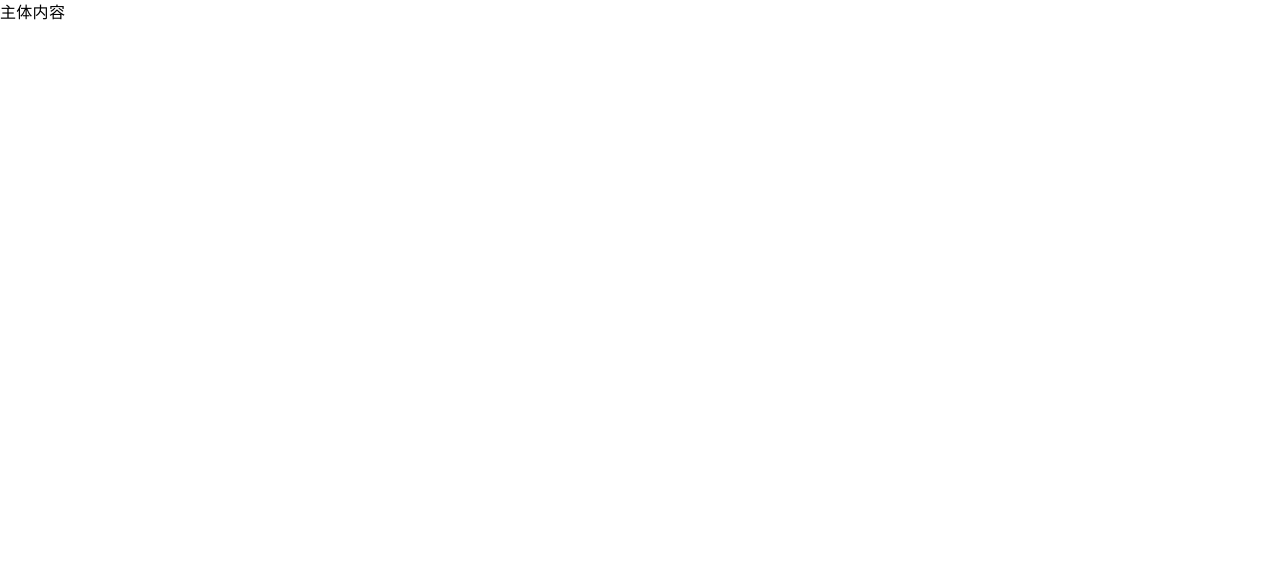
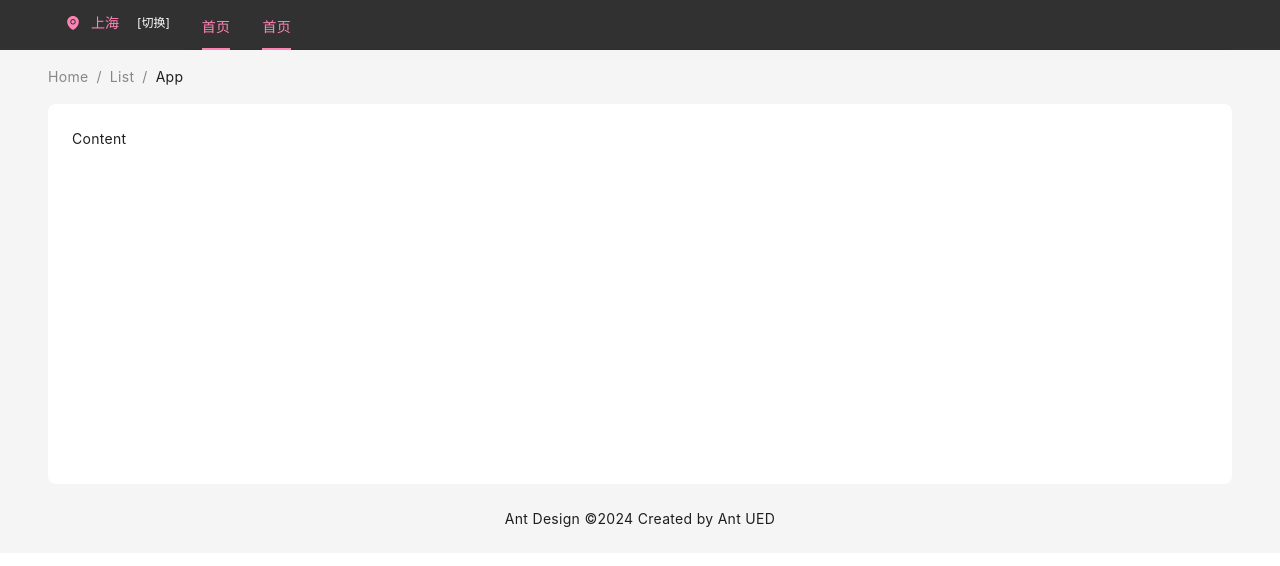
Before and after one commit to 60sAINT/-, a React (Create React App) app: page / in a window 1280 px wide. Shown: the top 566 px of the page. Built offline with nearby package versions, Linux system fonts and the light colour scheme.

Commit message:
feat: 首页，待解决顶部Menu的items

```diff
--- a/package.json
+++ b/package.json
@@ -3,6 +3,7 @@
   "version": "1.0.0",
   "private": true,
   "dependencies": {
+    "@ant-design/icons": "^5.3.6",
     "@testing-library/jest-dom": "^5.17.0",
     "@testing-library/react": "^13.4.0",
     "@testing-library/user-event": "^13.5.0",
--- a/src/styles/output.css
+++ b/src/styles/output.css
@@ -543,6 +543,11 @@ video {
   position: relative;
 }
 
+.sticky {
+  position: -webkit-sticky;
+  position: sticky;
+}
+
 .bottom-0 {
   bottom: 0px;
 }
@@ -580,6 +585,10 @@ video {
   display: block;
 }
 
+.flex {
+  display: flex;
+}
+
 .hidden {
   display: none;
 }
@@ -603,3 +612,8 @@ video {
 .mix-blend-soft-light {
   mix-blend-mode: soft-light;
 }
+
+.blur {
+  --tw-blur: blur(8px);
+  filter: var(--tw-blur) var(--tw-brightness) var(--tw-contrast) var(--tw-grayscale) var(--tw-hue-rotate) var(--tw-invert) var(--tw-saturate) var(--tw-sepia) var(--tw-drop-shadow);
+}
--- a/src/views/Main/index.tsx
+++ b/src/views/Main/index.tsx
@@ -1,10 +1,83 @@
-import React from 'react';
+import React, { useState } from 'react';
+import { Breadcrumb, Layout, Menu, theme, Button, ConfigProvider } from 'antd';
+import { EnvironmentFilled } from '@ant-design/icons';
+
+const { Header, Content, Footer } = Layout;
+
+const items = new Array(2).fill(
+  {
+    key: String(1),
+    label: '首页'
+  },
+  {
+    key: String(2),
+    label: '公司'
+  },
+);
 
 function Main() {
+  const [currentCity, setCurrentCity] = useState<string>('上海');
+  const {
+    token: { colorBgContainer, borderRadiusLG },
+  } = theme.useToken();
+
   return (
-    <div className="Main">
-      主体内容
-    </div>
+    <ConfigProvider
+      theme={{
+        components: {
+          Button: {colorLink: '#ff82b5', colorLinkHover: '', colorLinkActive: ''},
+          Menu: {horizontalItemSelectedColor: '#ff82b5'}
+        },
+      }}
+    >
+      <Layout>
+        <Header
+          style={{
+            position: 'sticky',
+            top: 0,
+            zIndex: 1,
+            width: '100%',
+            height: '50px',
+            display: 'flex',
+            alignItems: 'center',
+            backgroundColor: 'rgba(0, 0, 0, 0.8)',
+            backdropFilter: 'blur(8px)',
+          }}
+        >
+          <div style={{height: '50px', lineHeight:'50px'}}>
+            <Button type="link">
+              <EnvironmentFilled style={{verticalAlign: 'middle'}}/><span style={{verticalAlign: 'middle', marginLeft: 3}}>{currentCity}</span><span style={{verticalAlign: 'middle', marginLeft: 10, fontSize: 12, color: 'white'}}>[切换]</span>
+            </Button>
+          </div>
+          <Menu
+            mode="horizontal"
+            defaultSelectedKeys={['1']}
+            items={items}
+            style={{ flex: 1, minWidth: 0, height: '50px', lineHeight: '54.5px', backgroundColor: 'transparent'}}
+          />
+        </Header>
+        <Content style={{ padding: '0 48px' }}>
+          <Breadcrumb style={{ margin: '16px 0' }}>
+            <Breadcrumb.Item>Home</Breadcrumb.Item>
+            <Breadcrumb.Item>List</Breadcrumb.Item>
+            <Breadcrumb.Item>App</Breadcrumb.Item>
+          </Breadcrumb>
+          <div
+            style={{
+              padding: 24,
+              minHeight: 380,
+              background: colorBgContainer,
+              borderRadius: borderRadiusLG,
+            }}
+          >
+            Content
+          </div>
+        </Content>
+        <Footer style={{ textAlign: 'center' }}>
+          Ant Design ©{new Date().getFullYear()} Created by Ant UED
+        </Footer>
+      </Layout>
+    </ConfigProvider>
   );
 }
 
```
Also changed, not shown: 1 other file (tests, documents, lock files or other folders).
